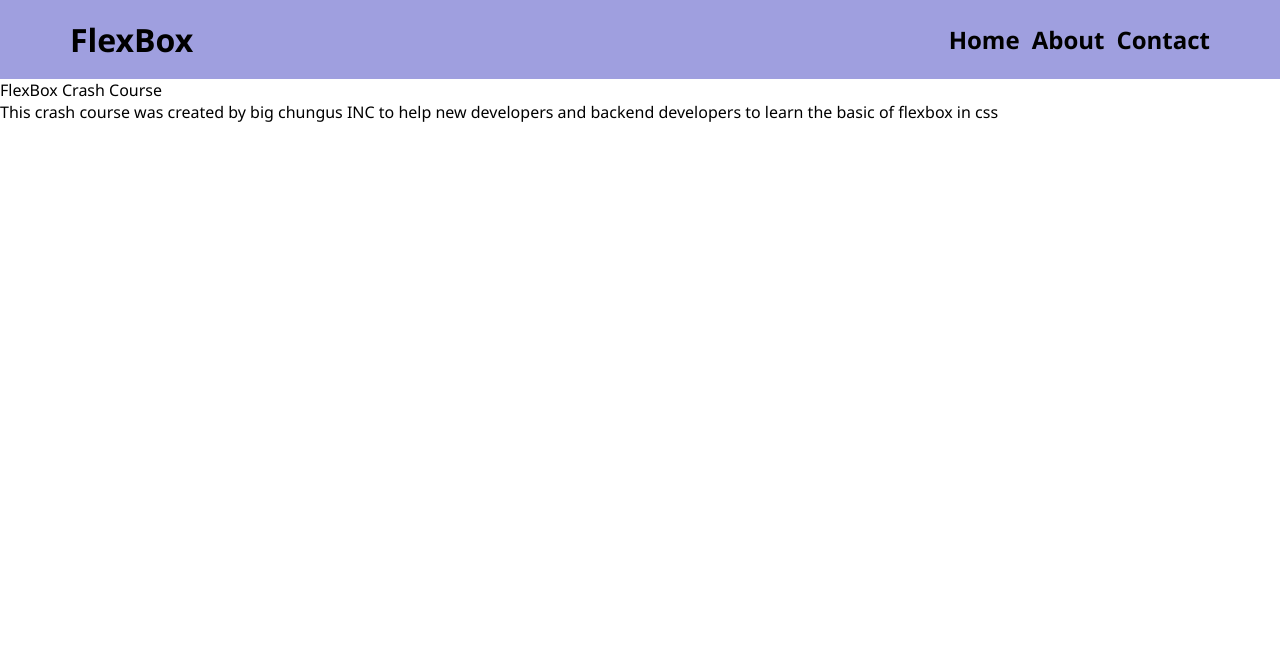
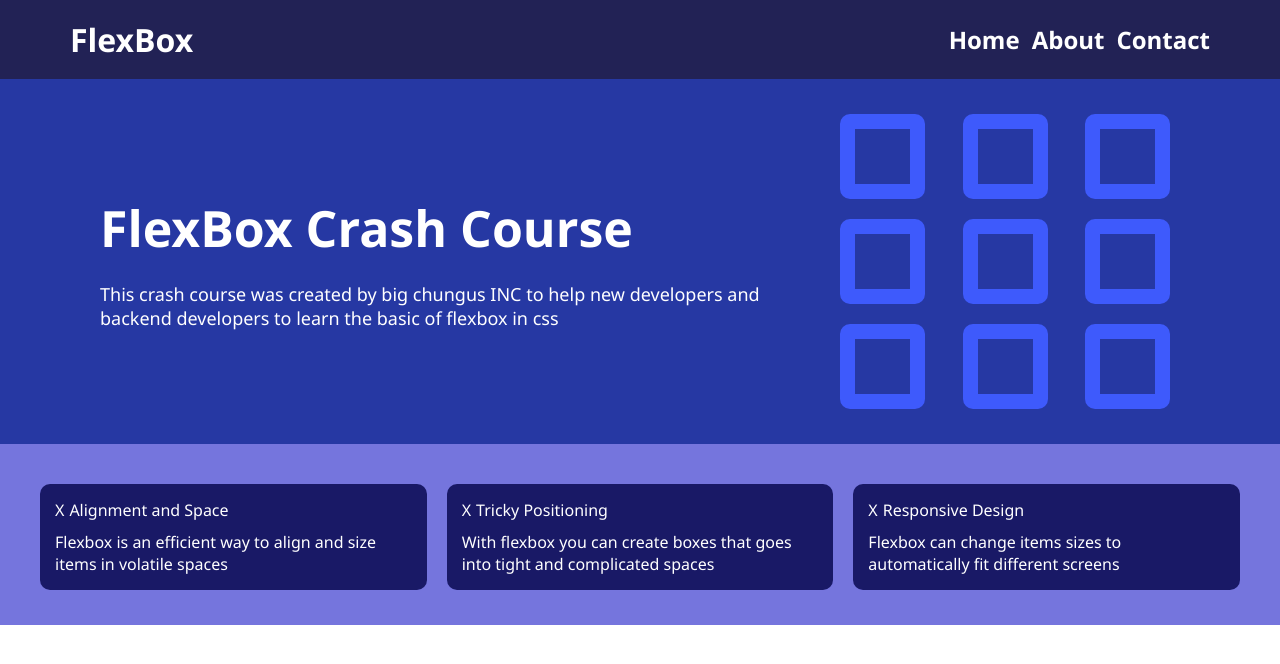
Before and after one commit to pedrogamedev/css-video, a plain HTML site: page index.html in a window 1280 px wide. Drawn offline with Linux system fonts and the light colour scheme.

Commit message:
Body and Footer added
body e footer foram adicionados, mas ainda nao ta completo falta colocar
icones nos items do footer

```diff
--- a/index.html
+++ b/index.html
@@ -27,9 +27,48 @@
                 help new developers and backend developers to learn the basic of flexbox in css
             </div>
         </div>
+        <div class="grid">
+            <div class="block"></div>
+            <div class="block"></div>
+            <div class="block"></div>
+            <div class="block"></div>
+            <div class="block"></div>
+            <div class="block"></div>
+            <div class="block"></div>
+            <div class="block"></div>
+            <div class="block"></div>
+        </div>
     </div>
     <div class="items">
+        <div class="item">
+            <div class="item-header">
+                <div class="item-icon">X</div>
+                <div class="item-title"> Alignment and Space</div>
+            </div>
+            <div class="item-text">
+                Flexbox is an efficient way to align and size items in volatile spaces
+            </div>
+        </div>
 
+        <div class="item">
+            <div class="item-header">
+                <div class="item-icon">X</div>
+                <div class="item-title"> Tricky Positioning</div>
+            </div>
+            <div class="item-text">
+                With flexbox you can create boxes that goes into tight and complicated spaces
+            </div>
+        </div>
+
+        <div class="item">
+            <div class="item-header">
+                <div class="item-icon">X</div>
+                <div class="item-title"> Responsive Design</div>
+            </div>
+            <div class="item-text">
+                Flexbox can change items sizes to automatically fit different screens
+            </div>
+        </div>
     </div>
 </body>
 </html>
--- a/style.css
+++ b/style.css
@@ -3,10 +3,15 @@
     font-size: 16px;
     font-family: 'Segoe UI', Tahoma, Geneva, Verdana, sans-serif;
     margin: 0;
+    color: white;
+}
+body{
+    display: flex;
+    flex-direction: column;
 }
 .header
 {
-    background-color: rgb(159, 159, 223);
+    background-color: rgb(34, 34, 85);
     display: flex;
     flex: 1;
     margin: 0;
@@ -27,3 +32,76 @@ li
     font-size: 1.5rem;
     font-weight: 900;
 }
+
+.main
+{
+    padding: 25px 100px;
+    display: flex;
+    justify-content: space-evenly;
+    align-items: center;
+    background-color: rgb(38, 56, 163);
+    flex-wrap: wrap;
+    gap:30px;
+}
+.text
+{
+    align-self: center;
+    flex: 1;
+    font-size:  20px;
+    display: flex;
+    flex-direction: column;
+    gap: 20px;
+}
+.title
+{
+    font-size: 2.5em;
+    font-weight: 900;
+}
+.description
+{
+    font-size: 0.9em;
+}
+.grid
+{
+    align-self: center;
+    flex-shrink: 0;
+    display: flex;
+    width: 350px;
+    justify-content: space-between;
+    flex-wrap: wrap;
+}
+.block
+{
+    margin: 10px 10px;
+    border-width: 15px;
+    border-radius: 10px;
+    border-color: rgb(62, 90, 252);
+    border-style: solid;
+    width: 55px;
+    height: 55px;
+}
+
+.items
+{
+    background-color: rgb(117, 117, 221);
+
+    display: flex;
+    padding: 20px 40px;
+    gap: 20px;
+}
+.item
+{
+    background-color: rgb(25, 25, 102);
+    flex: 1;
+    border-radius: 10px;
+    margin-bottom: 15px;
+    margin-top: 20px;
+    padding: 15px;
+
+}
+.item-header
+{
+    display: flex;
+    gap: 5px;
+    margin-bottom: 10px;
+}
```
